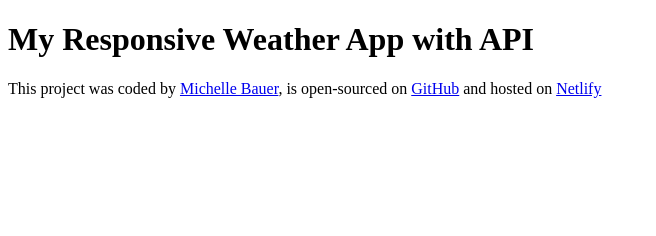
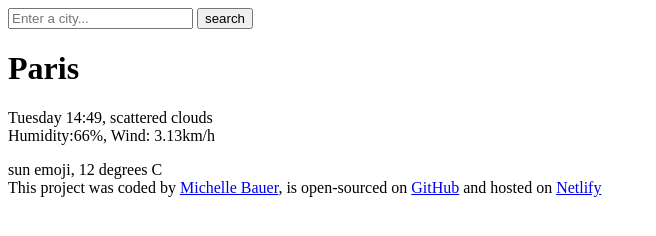
Before and after one commit to MichelleNBauer/ResponsiveWeatherAppAPI, a plain HTML site: page index.html in a window 1280 px wide. Shown: the whole page, without its empty margins (0-656 px from the left). Drawn offline with Linux system fonts and the light colour scheme.

Commit message:
added basic HTML structure

```diff
--- a/index.html
+++ b/index.html
@@ -6,7 +6,24 @@
     <title>Document</title>
   </head>
   <body>
-    <h1>My Responsive Weather App with API</h1>
+    <header>
+      <form>
+        <input type="search" placeholder="Enter a city..." required>
+        <input type="submit" value="search">
+      </form>
+    </header>
+    <main>
+        <div>
+      <h1>Paris</h1>
+      <p>Tuesday 14:49, scattered clouds
+        <br>
+        Humidity:66%, Wind: 3.13km/h
+      </p>
+      </div>
+      <div>
+      sun emoji, 12 degrees C
+    </main>
+    </div>
     <footer>
       This project was coded by
       <a href="https://www.linkedin.com/in/michellenbauer/" target="_blank"
```
